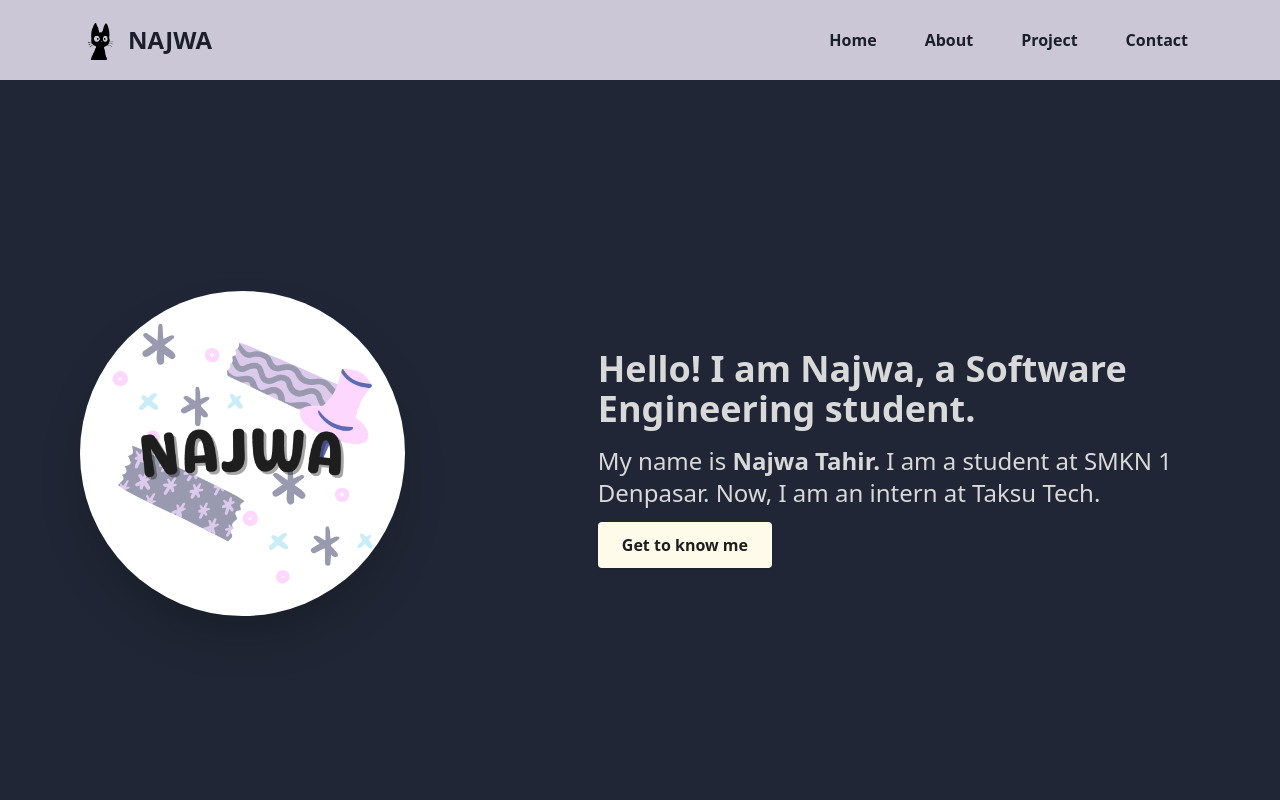
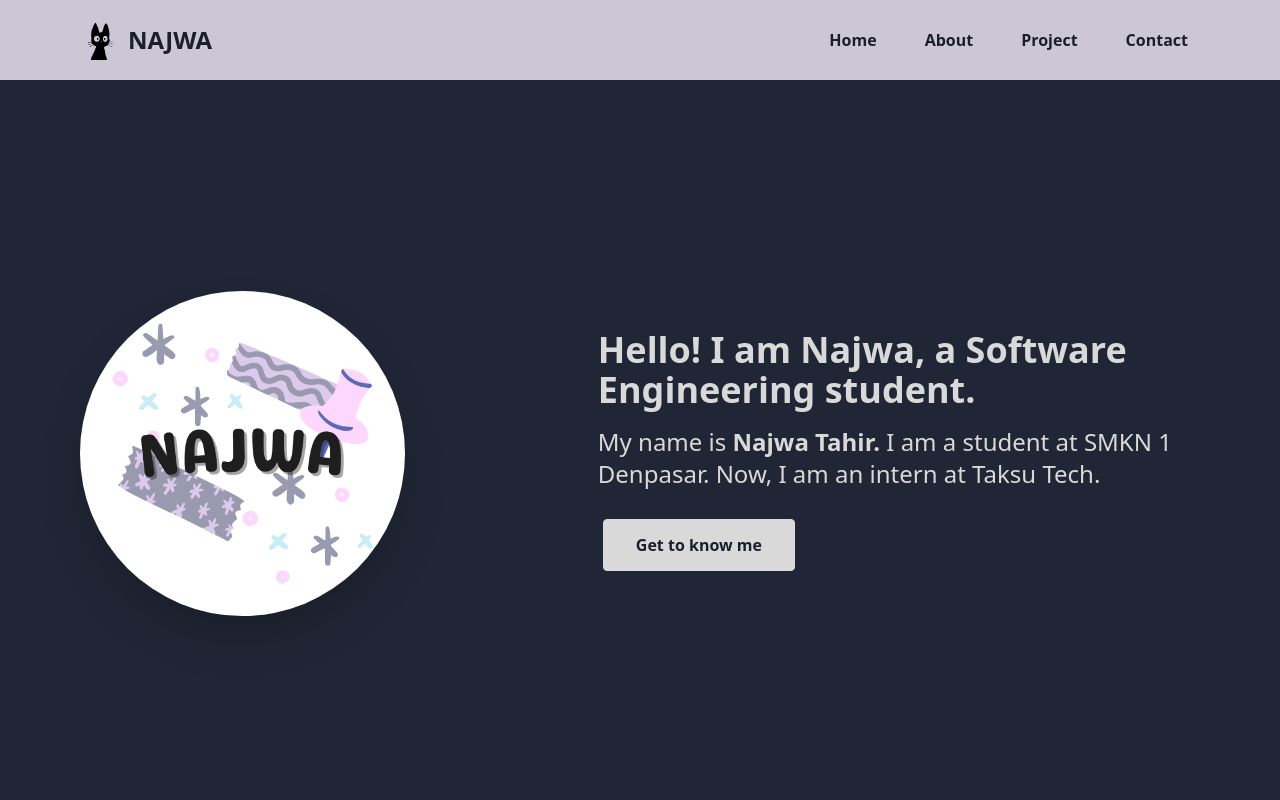
Before and after one commit to najwatahir/portfolio, a Next.js app: page / in a window 1280 px wide. Shown: the top 800 px of the page. Built offline with nearby package versions, Linux system fonts and the light colour scheme.

Commit message:
Update HomePage.tsx

```diff
--- a/components/HomePage.tsx
+++ b/components/HomePage.tsx
@@ -21,8 +21,8 @@ const HomePage = () => {
                     <p className="text-lg mt-4 mb-6 md:text-2xl text-[#D9D9D9]">
                         My name is <span>Najwa Tahir.</span> I am a student at SMKN 1 Denpasar. Now, I am an intern at Taksu Tech.
                     </p>
-                    <a href="#about" className="text-[#1E1E1E] font-semibold px-6 py-3 bg-[#FFFBEB] rounded shadow hover:bg-[#EDEDED] hover:text-[#0F1C4B] scroll-smooth">
-                        <button className="transition ease-in-out delay-150 hover:-translate-y-1 hover:scale-110 duration-300 scroll-smooth">Get to know me</button>
+                    <a href="#about">
+                        <button className="home-button">Get to know me</button>
                     </a>
                 </div>
             </div>
```
